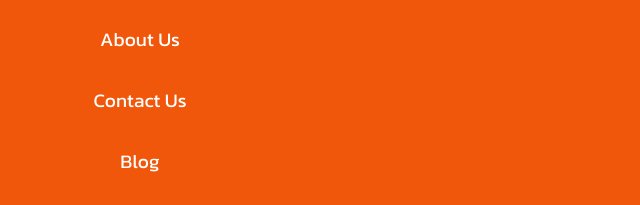
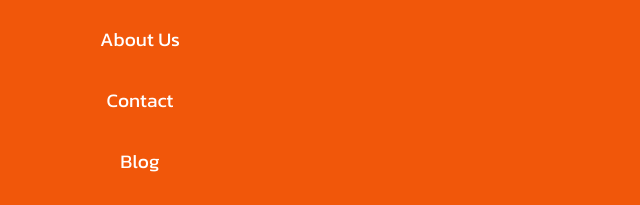
Before and after one commit to tangoAnimesh/Resturant_landing_Page, a plain HTML site: page index.html in a window 1280 px wide. Both pictures are taken after a click on the icon 1202 px from the left and 82 px from the top of the page. Shown: the part 366-571 px from the top of the page, 500-1140 px from the left. Drawn offline with Linux system fonts and the light colour scheme.

Commit message:
Contact change

```diff
--- a/index.html
+++ b/index.html
@@ -36,7 +36,7 @@
                     <a class="nav_text_color" href="#">About Us</a>
                 </div>
                 <div class="list_item">
-                    <a class="nav_text_color" href="#">Contact Us</a>
+                    <a class="nav_text_color" href="#">Contact</a>
                 </div>
                 <div class="list_item">
                     <a class="nav_text_color" href="#">Blog</a>
```
